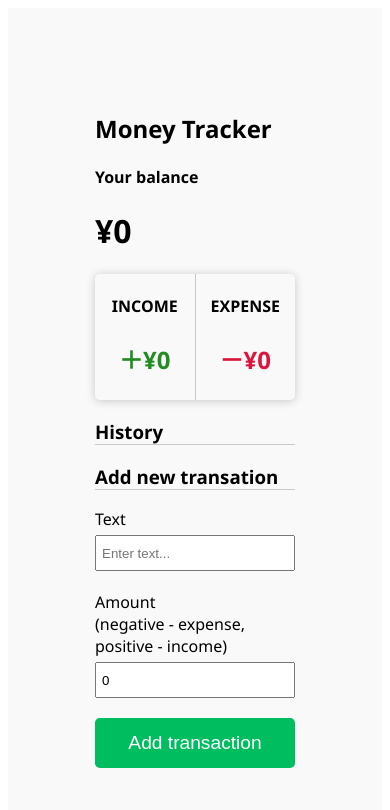
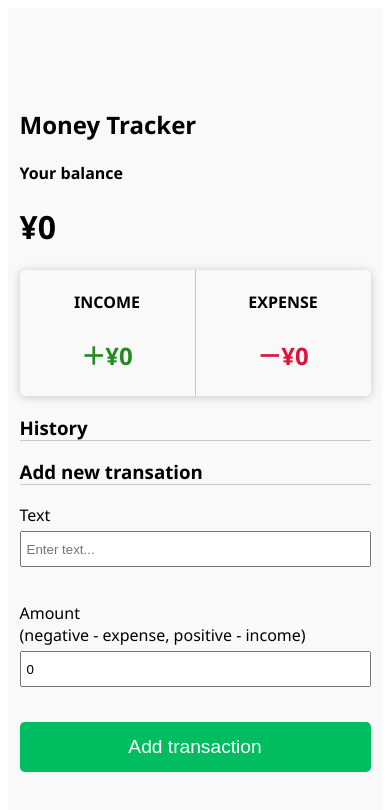
Before and after one commit to kimm950/expense-tracker-client, a React (Create React App) app: page / in a window 390 px wide. Shown: the top 810 px of the page. Built offline with nearby package versions, Linux system fonts and the light colour scheme.

Commit message:
make app responsive

```diff
--- a/src/App.css
+++ b/src/App.css
@@ -16,6 +16,13 @@ h3 {
   width: 40vw;
   min-width: 200px;
   border-radius: 0.3rem;
+}
+
+@media only screen and (max-width: 600px) {
+  .container {
+    width: 90vw;
+    padding: 10% 0;
+  }
 }
 
 .income-container {
```
